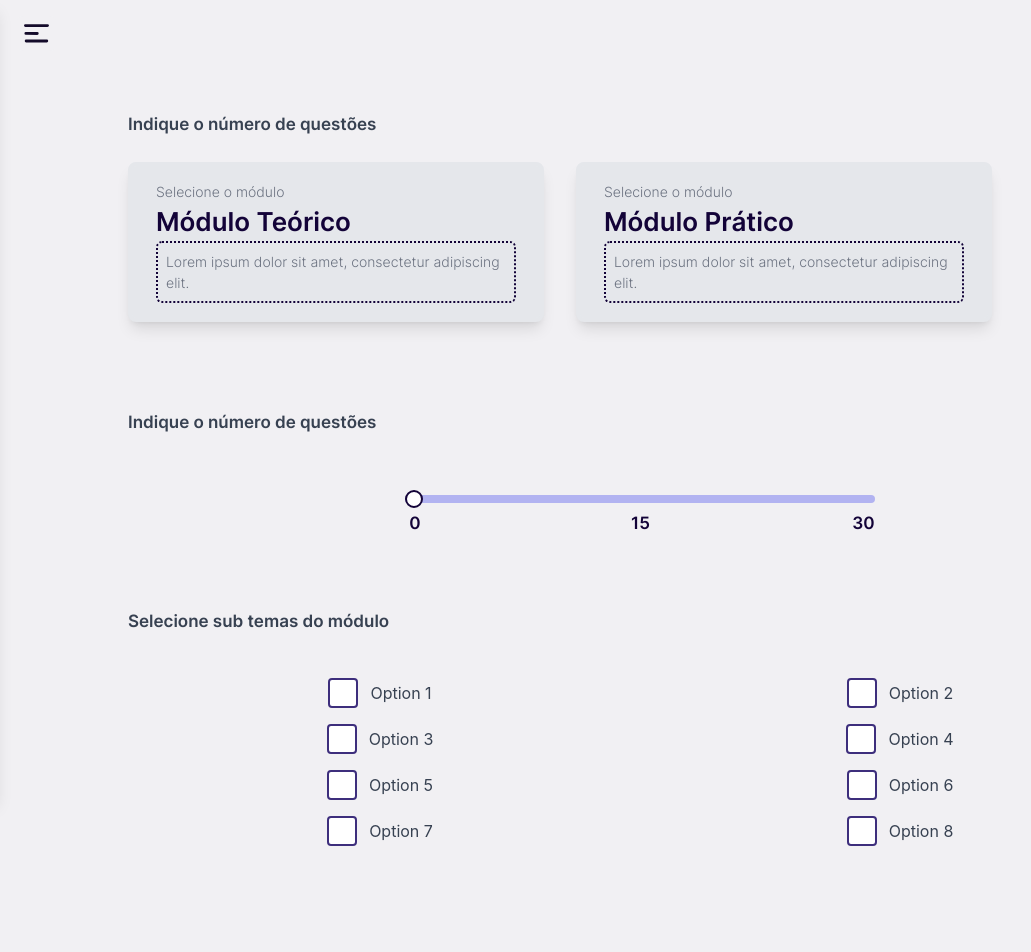
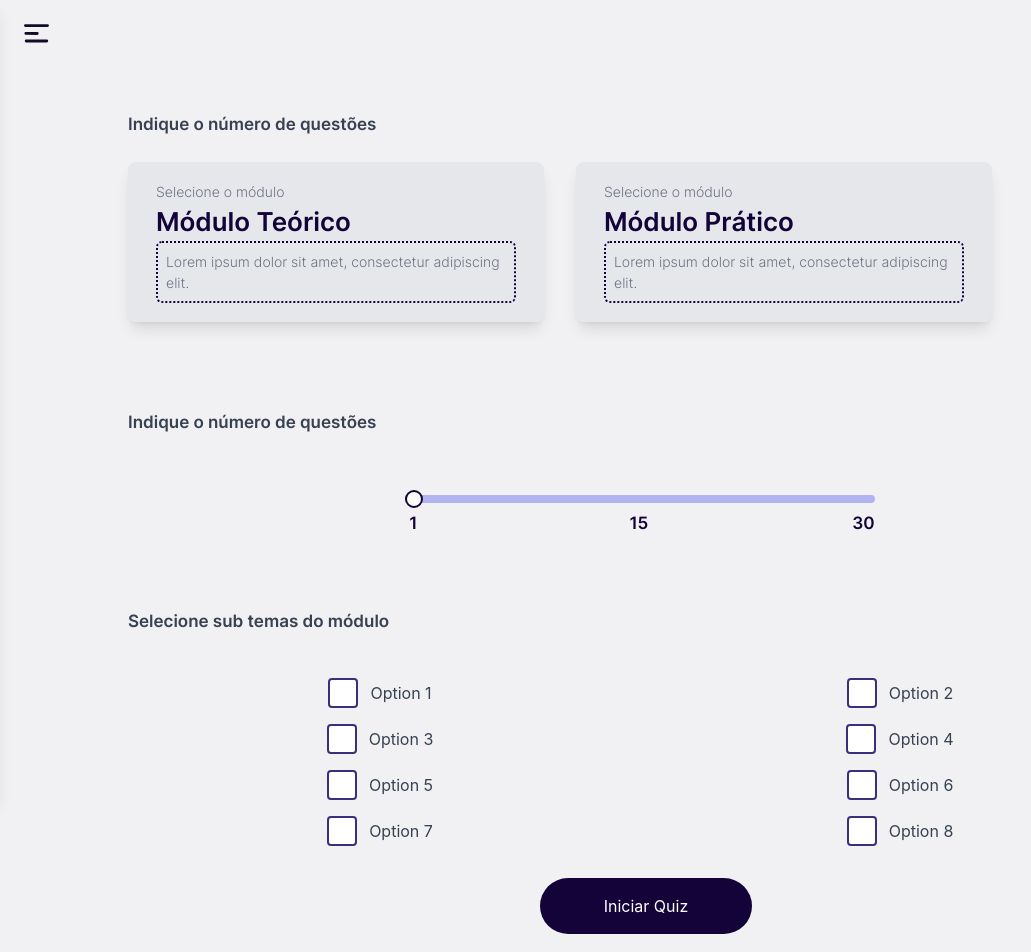
Before and after one commit to DougFelipe/histoguia, a React (Create React App) app: page /quizSetup in a window 1280 px wide. Shown: the top 952 px of the page, without its empty margins (0-1031 px from the left). Before the commit the page ends 894 px from the top, so only its background shows below. Built offline with nearby package versions, Linux system fonts and the light colour scheme.

Commit message:
botão iniciar quiz

```diff
--- a/src/components/QuizSetup/controls.js
+++ b/src/components/QuizSetup/controls.js
@@ -34,7 +34,7 @@ const Control = () => {
             className="w-full md:w-11/12 h-2 bg-light-purple rounded-lg appearance-none cursor-pointer"
           />
           <div className="flex w-full md:w-11/12 justify-between mt-2">
-            <span className="text-primary pl-1 pr-2">0</span>
+            <span className="text-primary pl-1 pr-2">1</span>
             <span className="text-primary">15</span>
             <span className="text-primary">30</span>
           </div>
--- a/src/pages/quizSetup.js
+++ b/src/pages/quizSetup.js
@@ -16,9 +16,16 @@ const QuizSetup = () => {
             <Sidebar onToggle={handleToggleSidebar} />
             <div className={`flex-grow transition-all duration-300 ${isSidebarOpen ? 'md:ml-64' : 'ml-0'}`}>
                 <div className="w-full h-full flex flex-col justify-start items-center mt-12">
-                    <SelectableRectangles/>
-                    <Control/>
-                    <CheckboxOptions/>
+                    <SelectableRectangles />
+                    <Control />
+                    <CheckboxOptions />
+                    <a
+                        href='/quiz'
+                        type="submit"
+                        className="ml-3 px-16 py-4 bg-primary  text-white rounded-[28px] mt-8 hover:bg-[#3D2E7C]"
+                    >
+                        Iniciar Quiz
+                    </a>
                 </div>
             </div>
         </div>
```
